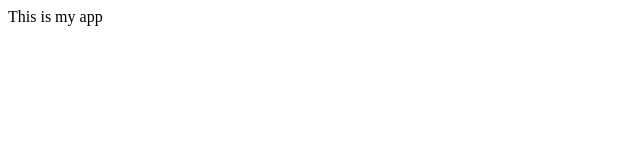
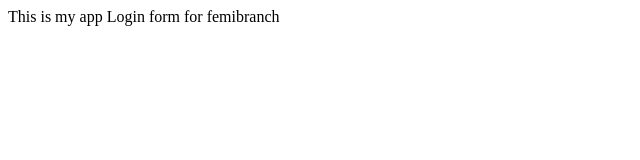
Before and after one commit to KenDumnodi/my-new-app-to-understand-github, a plain HTML site: page index.html in a window 1280 px wide. Shown: the whole page, without its empty margins (0-640 px from the left). Drawn offline with Linux system fonts and the light colour scheme.

Commit message:
Login form for Femi Branch

```diff
--- a/index.html
+++ b/index.html
@@ -5,5 +5,6 @@
   </head>
   <body>
     This is my app
+    Login form for femibranch
   </body>
 </html>
```
Also changed, not shown: femibranchlogin.html (added, +1 -0 lines).
